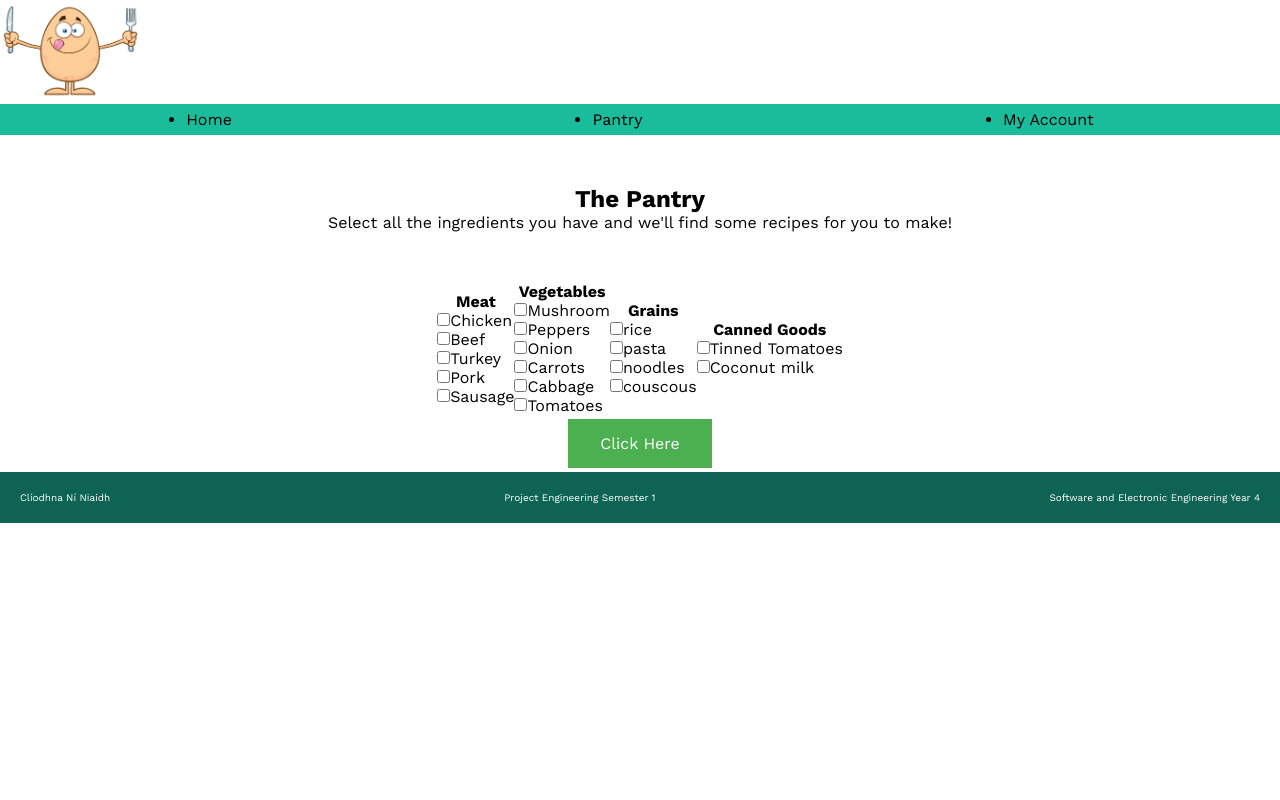
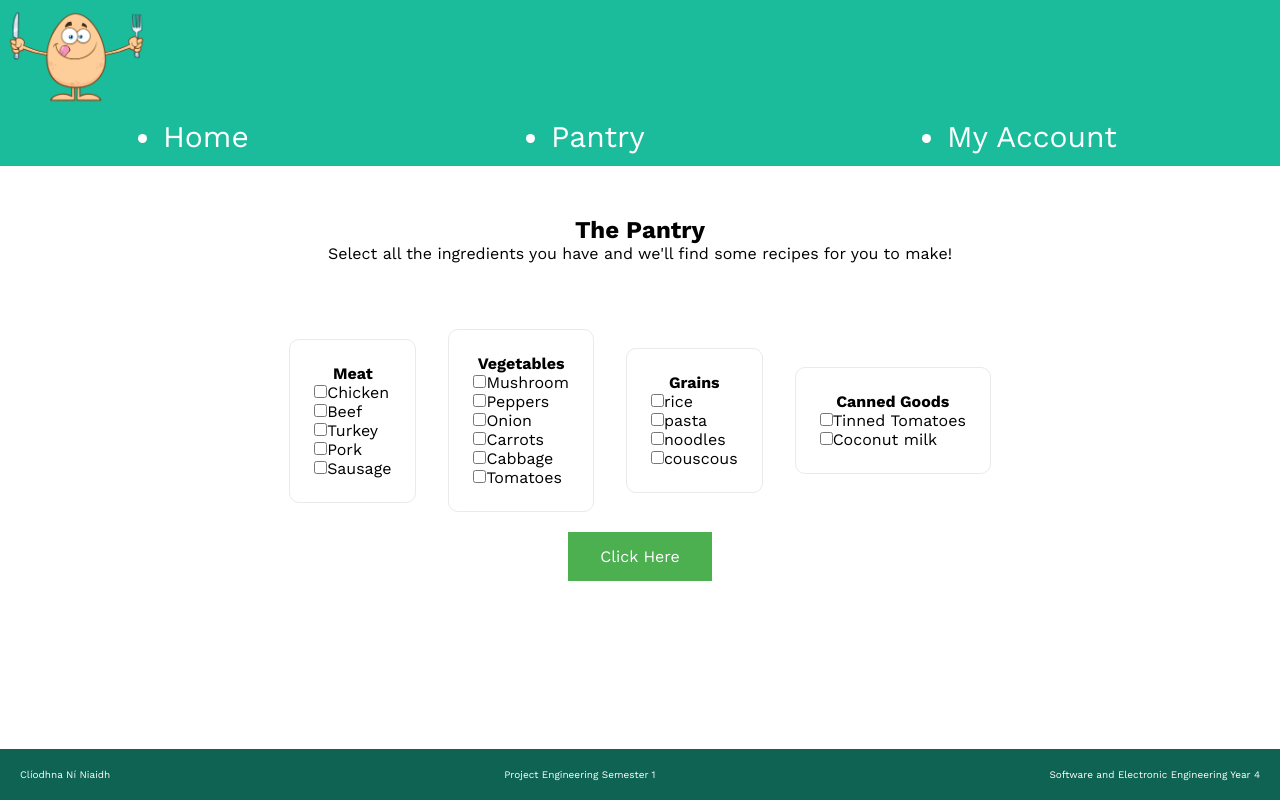
Before and after one commit to cliodhnaniniaidh1/BiaBlasta, a Next.js app: page /pantry in a window 1280 px wide. Built offline with nearby package versions, Linux system fonts and the light colour scheme.

Commit message:
edits to pantry page css

```diff
--- a/pages/pantry.js
+++ b/pages/pantry.js
@@ -18,7 +18,8 @@ export default function Home() {
           <h2>The Pantry</h2>
           <p>Select all the ingredients you have and we'll find some recipes for you to make!</p>
         </div>
-        <div className={styles.option}>
+        <div className={styles.grid}>
+          <a className={styles.card}>
             <div className={styles.subTitle}>
               <h4>Meat</h4>
               <div className={styles.description}>
@@ -31,6 +32,8 @@ export default function Home() {
                 </label>
               </div>
             </div>
+          </a>
+          <a className={styles.card}>
             <div className={styles.subTitle}>
               <h4>Vegetables</h4>
               <div className={styles.description}>
@@ -44,6 +47,8 @@ export default function Home() {
                 </label>
               </div>
             </div>
+          </a>
+        <a className={styles.card}>
           <div className={styles.subTitle}>
           <h4>Grains</h4>
           <div className={styles.description}>
@@ -55,6 +60,8 @@ export default function Home() {
             </label>
           </div>
         </div>
+        </a>
+        <a className={styles.card}>
           <div className={styles.subTitle}>
             <h4>Canned Goods</h4>
             <div className={styles.description}>
@@ -64,6 +71,7 @@ export default function Home() {
               </label>
             </div>
            </div>
+        </a>
         </div>
         <div className={styles.button}>
         <Link href='/results'>
--- a/styles/Home.module.css
+++ b/styles/Home.module.css
@@ -1,6 +1,9 @@
 .container {
+  padding: 0;
   display: flex;
+  min-height: 100vh;
   flex-direction: column;
+  justify-content: flex-start;
 }
 
 .main {
@@ -10,7 +13,7 @@
   align-items: center;
 }
 
-.header {
+.header{
   padding: 6px;
   background: #1abc9c;
   color: white;
@@ -18,6 +21,7 @@
 }
 
 .footer{
+  margin-top:auto;
   padding: 10px;
   background: #0e6352;
   color: white;
--- a/styles/Pantry.module.css
+++ b/styles/Pantry.module.css
@@ -1,6 +1,9 @@
 .container {
-    display: flex;
-    flex-direction: column;
+  padding: 0;
+  display: flex;
+  min-height: 100vh;
+  flex-direction: column;
+  justify-content: flex-start;
   }
 
   .main {
@@ -66,3 +69,45 @@
     transition: color 0.15s ease, border-color 0.15s ease;
     max-width: 500px;
   }
+  .header{
+    padding: 6px;
+    background: #1abc9c;
+    color: white;
+    font-size: 30px;
+  }
+
+  .footer{
+    margin-top:auto;
+    padding: 10px;
+    background: #0e6352;
+    color: white;
+    font-size: 10px;
+    display: flex;
+    justify-content: space-between;
+    align-items: center;
+  }
+
+  .footerText{
+    padding: 10px;
+    display: flex;
+    flex-direction: row;
+    align-items: center;
+  }
+
+  .grid {
+    display: flex;
+    align-items: center;
+    justify-content: center;
+    flex-wrap: wrap;
+    max-width: 800px;
+  }
+
+  .card {
+    margin: 1rem;
+    padding: 1.5rem;
+    text-align: left;
+    border: 1px solid #eaeaea;
+    border-radius: 10px;
+    transition: color 0.15s ease, border-color 0.15s ease;
+    max-width: 300px;
+  }
```
Also changed, not shown: pages/getStarted.js (added, +29 -0 lines), pages/image.js (added, +12 -0 lines), src/components/ingredients.js (added, +12 -0 lines), pages/api/recipe.js (deleted). Lines whose indentation alone changed are shown as unchanged.
